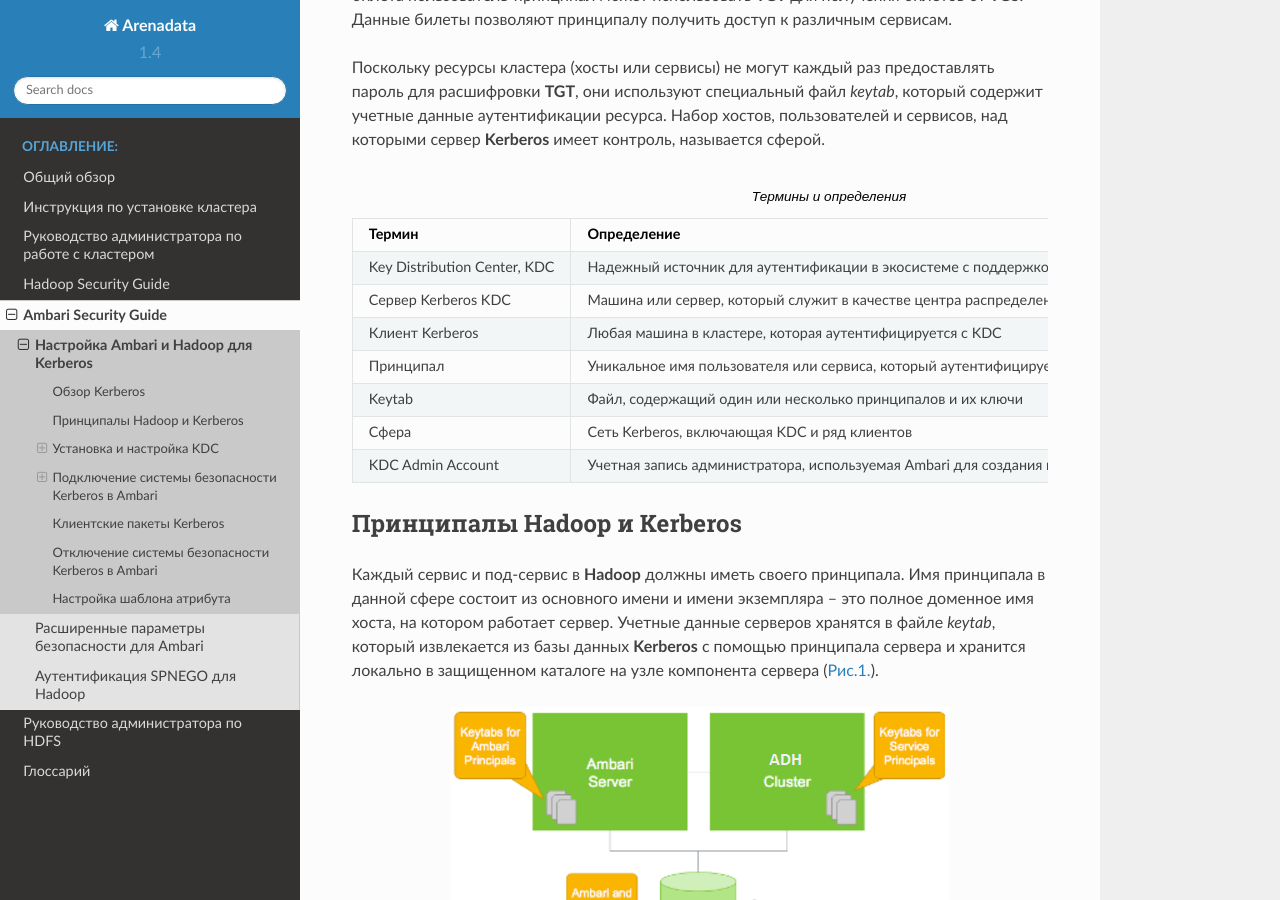
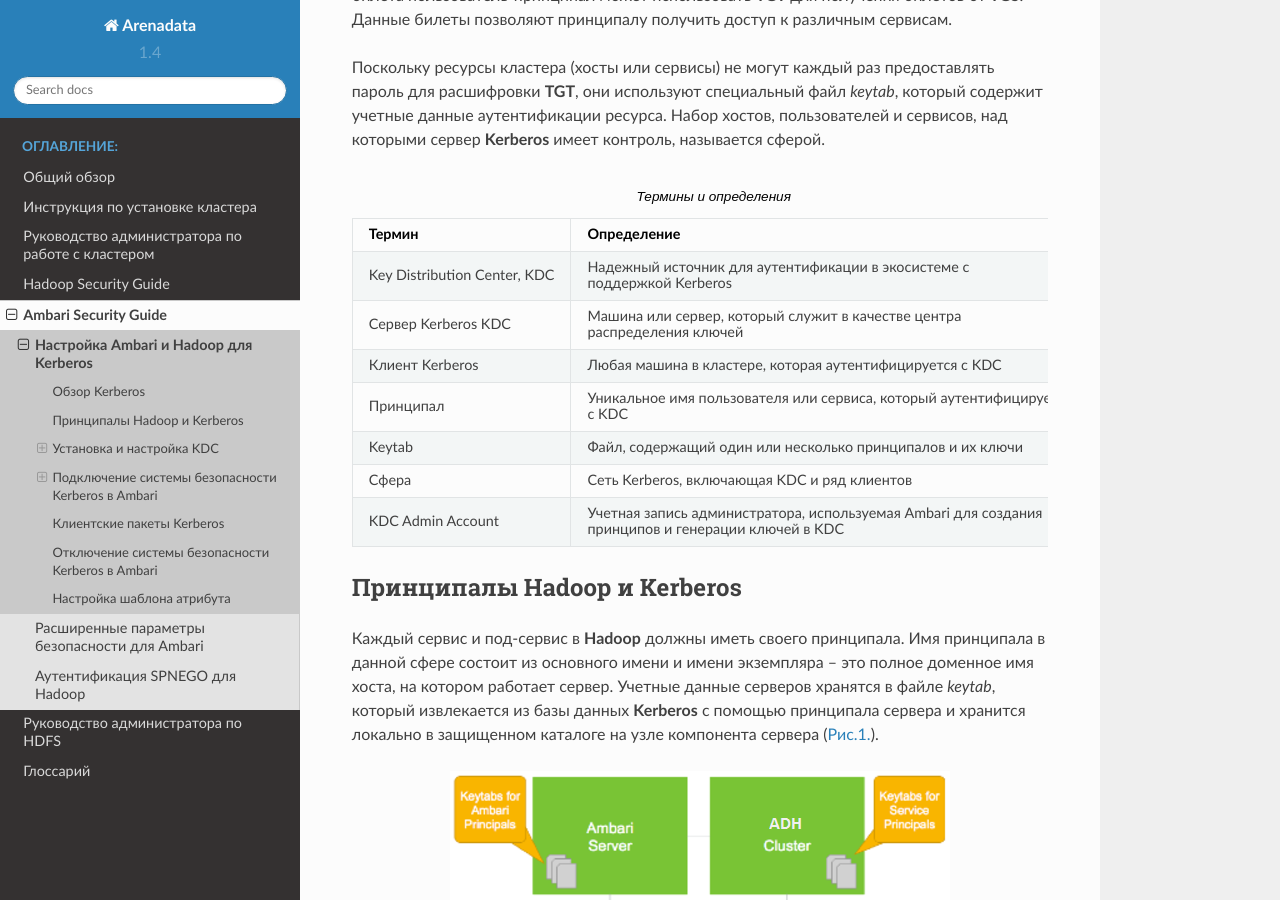
Before and after one commit to arenadata/docs_adps, a Sphinx documentation site: the page built from source/SecurityAmbari/config.rst, in a window 1280 px wide and 900 px high, scrolled down 1144 px. Built offline with Sphinx 7.4.7 and the Read the Docs theme 2.0.0, drawn with Linux system fonts in a browser that asks for light colours; some of the changed lines change nothing that is shown.

Commit message:
Update config.rst

```diff
--- a/source/SecurityAmbari/config.rst
+++ b/source/SecurityAmbari/config.rst
@@ -1,5 +1,9 @@
 Настройка Ambari и Hadoop для Kerberos
 --------------------------------------
+
+.. |br| raw:: html
+
+   <br />
 
 В данной главе описывается настройка **Kerberos** для надежной аутентификации пользователей и хостов **Hadoop** в кластере,
 управляемом **Ambari**:
@@ -46,13 +50,13 @@
    :header: "Термин", "Определение"
    :widths: 25, 25
 
-   "Key Distribution Center, KDC", "Надежный источник для аутентификации в экосистеме с поддержкой Kerberos"
-   "Сервер Kerberos KDC ", "Машина или сервер, который служит в качестве центра распределения ключей"
+   "Key Distribution Center, KDC", "Надежный источник для аутентификации в экосистеме с |br| поддержкой Kerberos"
+   "Сервер Kerberos KDC ", "Машина или сервер, который служит в качестве центра |br| распределения ключей"
    "Клиент Kerberos", "Любая машина в кластере, которая аутентифицируется с KDC"
-   "Принципал", "Уникальное имя пользователя или сервиса, который аутентифицируется с KDC"
+   "Принципал", "Уникальное имя пользователя или сервиса, который аутентифицируется |br| с KDC"
    "Keytab", "Файл, содержащий один или несколько принципалов и их ключи"
    "Сфера ", "Сеть Kerberos, включающая KDC и ряд клиентов"
-   "KDC Admin Account", "Учетная запись администратора, используемая Ambari для создания принципов и генерации ключей в KDC"
+   "KDC Admin Account", "Учетная запись администратора, используемая Ambari для создания |br| принципов и генерации ключей в KDC"
 
 
 Принципалы Hadoop и Kerberos
```
